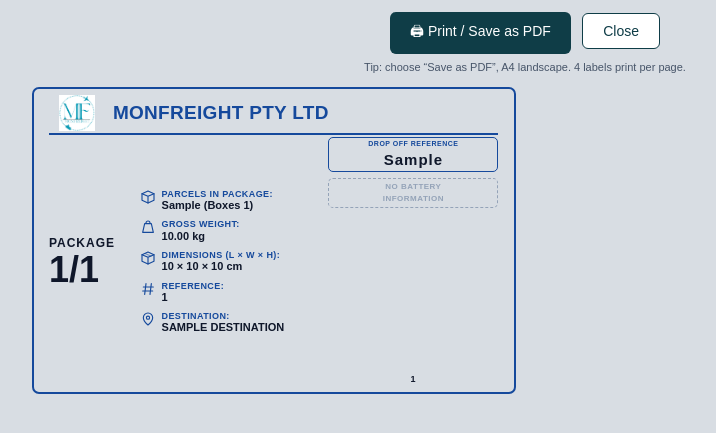
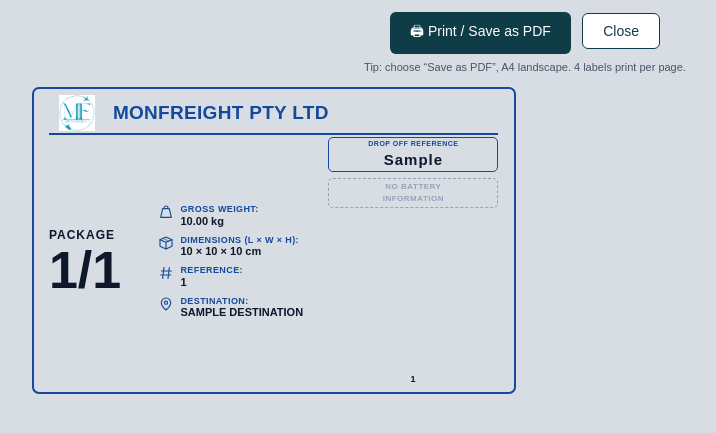
Before and after one commit to MonFreight/monfreight-platform, a Python web app: template templates/prep_outer_label.html in a window 1280 px wide. Shown: the top 433 px of the page, without its empty margins (115-831 px from the left). Run offline with Jinja, Linux system fonts and the light colour scheme; the template is opened without the code that fills it: most values are stand-ins (such as "Sample title", 1, 10 or a date in 2020); some libraries are stand-ins or nearby versions.

Commit message:
Inline weight editing, default  rate, outer label tweaks

```diff
--- a/static/app.js
+++ b/static/app.js
@@ -354,7 +354,7 @@ function renderTable() {
           <div class="muted small">${escapeHtml(r.receiver_city || "")}${r.receiver_city && r.receiver_phone ? " · " : ""}${escapeHtml(r.receiver_phone || "")}</div></td>
       <td>${escapeHtml(r.description || "")}</td>
       <td class="num">${fmt2(r.declared_value)}</td>
-      <td class="num">${fmt2(r.weight)}</td>
+      <td class="num"><span class="ed" data-field="weight" data-type="number">${fmt2(r.weight)}</span></td>
       <td class="num">
         <span class="ed" data-field="price" data-type="formula">${fmt2(r.price_aud)}</span>
         ${r.price_formula ? `<span class="formula" title="${escapeAttr(r.price_formula)}">${escapeHtml(r.price_formula)}</span>` : ""}
@@ -952,6 +952,7 @@ function startInlineEdit(ed) {
   if (field === "price")      val = ship.price_formula || ship.price_aud;
   else if (field === "batch_date") val = ship.batch_date;
   else if (field === "extra") val = ship.extra_charges;
+  else if (field === "weight") val = ship.weight;
   ed.innerHTML = `<input ${type === "date" ? 'type="text"' : ""} value="${escapeAttr(val)}">`;
   const inp = ed.querySelector("input");
   if (field === "batch_date" && window.flatpickr) {
@@ -969,6 +970,7 @@ function startInlineEdit(ed) {
     if (field === "batch_date") body.batch_date = newVal;
     else if (field === "price") body.price_formula = String(newVal);
     else if (field === "extra") body.extra_charges = parseFloat(newVal) || 0;
+    else if (field === "weight") body.weight = parseFloat(newVal) || 0;
     const r = await patchShipment(id, body);
     if (r) { Object.assign(ship, r); renderTable(); toast("Saved."); }
     else   { ed.textContent = old; ed.classList.remove("editing"); }
--- a/static/prep_print.css
+++ b/static/prep_print.css
@@ -59,12 +59,12 @@ body {
 .ol-co-name { font-size: 19px; font-weight: 800; color: var(--ol-blue); letter-spacing: .3px; }
 
 /* 3-column body */
-.ol-grid { flex: 1; display: grid; grid-template-columns: 21mm 1fr 45mm; gap: 3mm; min-height: 0; }
+.ol-grid { flex: 1; display: grid; grid-template-columns: 26mm 1fr 45mm; gap: 3mm; min-height: 0; }
 
 /* Column A — package number */
 .ol-col-pkg { display: flex; flex-direction: column; justify-content: center; }
 .ol-pkg-cap { font-size: 12px; font-weight: 700; color: var(--ol-ink); letter-spacing: 1px; }
-.ol-pkg-num { font-size: 36px; font-weight: 900; color: var(--ol-ink); line-height: 1; }
+.ol-pkg-num { font-size: 52px; font-weight: 900; color: var(--ol-ink); line-height: 1; }
 
 /* Column B — shipment info */
 .ol-col-info { display: flex; flex-direction: column; justify-content: center; gap: 2mm; }
--- a/templates/index.html
+++ b/templates/index.html
@@ -306,7 +306,7 @@
                 <input name="weight" type="number" step="0.01" value="0" min="0">
               </td>
               <td class="col-money">
-                <input name="price_input" placeholder="e.g. 7 or =weight*7">
+                <input name="price_input" value="18.00" placeholder="e.g. 7 or =weight*7">
               </td>
               <td class="col-num">
                 <input name="extra_charges" type="number" step="0.01" value="0" placeholder="0" min="0">
--- a/templates/prep_outer_label.html
+++ b/templates/prep_outer_label.html
@@ -3,7 +3,7 @@
 <head>
 <meta charset="utf-8">
 <title>Outer Package Labels</title>
-<link rel="stylesheet" href="/static/prep_print.css?v=6">
+<link rel="stylesheet" href="/static/prep_print.css?v=7">
 <style>
   /* Outer labels print on A4 landscape, 4 labels per page (2 × 2). */
   @page { size: A4 landscape; margin: 9mm; }
@@ -72,11 +72,6 @@
 
     <!-- Shipment info -->
     <div class="ol-col-info">
-      <div class="ol-field">
-        <span class="ol-fi">{{ field_icon('parcels') }}</span>
-        <span class="ol-ft"><span class="ol-fl">PARCELS IN PACKAGE:</span>
-          <span class="ol-fv">{{ p.parcel_count_manual if p.parcel_count_manual is not none else p.parcel_count }}{% if p.box_numbers %} (Boxes {{ p.box_numbers|join(", ") }}){% endif %}</span></span>
-      </div>
       <div class="ol-field">
         <span class="ol-fi">{{ field_icon('weight') }}</span>
         <span class="ol-ft"><span class="ol-fl">GROSS WEIGHT:</span>
```
